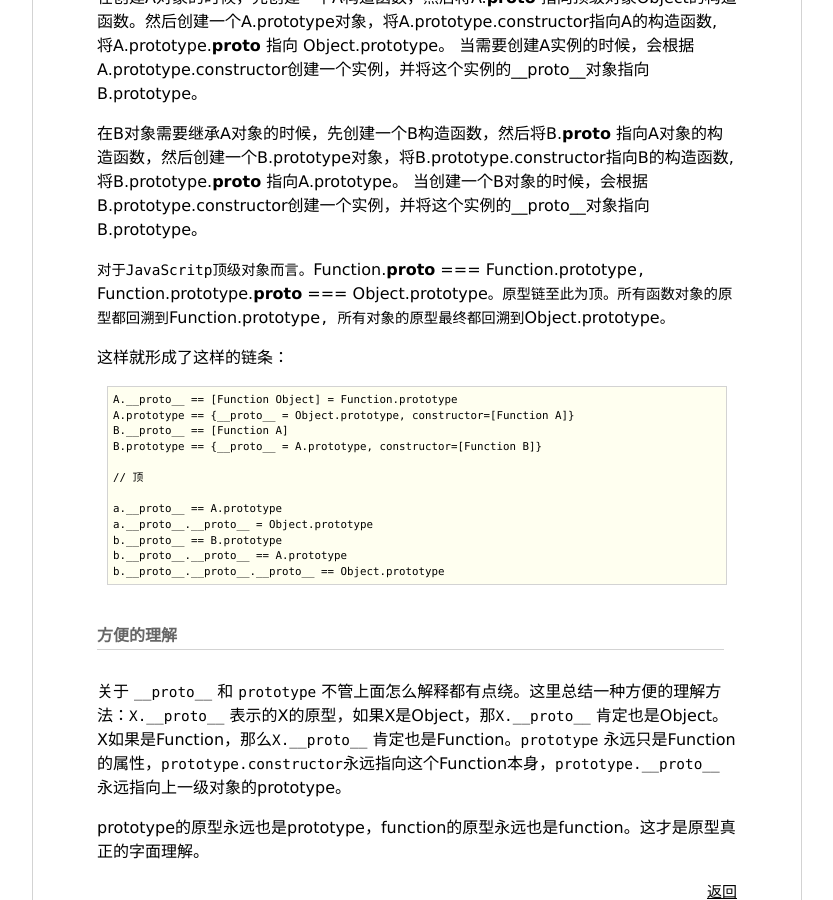
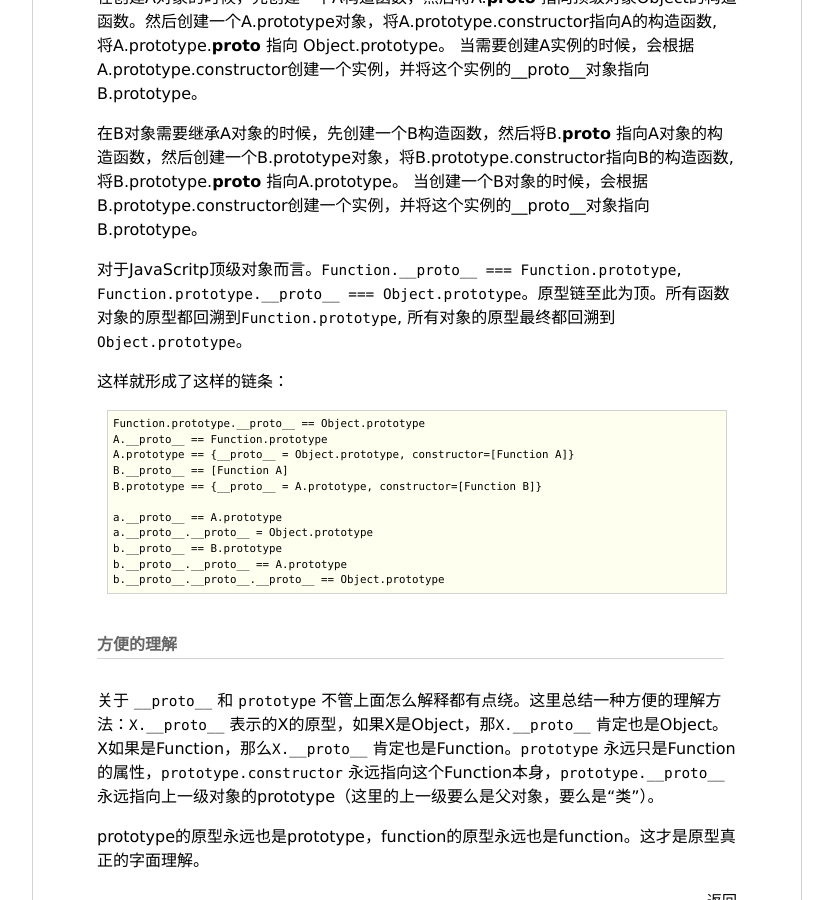
Before and after one commit to chufengma/blog, a Jekyll site: the page built from _posts/2018-07-05-JavaScript原型原型链.md, in a window 1280 px wide and 900 px high, scrolled down 1302 px. Shown: the whole window, without its empty margins (224-1057 px from the left). Built offline with Jekyll 4.4.1, drawn with Linux system fonts in a browser that asks for light colours; our own code applies the rules of GitHub Pages for plain Markdown files.

Commit message:
Update 2018-07-05-JavaScript原型原型链.md

````diff
--- a/_posts/2018-07-05-JavaScript原型原型链.md
+++ b/_posts/2018-07-05-JavaScript原型原型链.md
@@ -50,17 +50,16 @@
 在B对象需要继承A对象的时候，先创建一个B构造函数，然后将B.__proto__ 指向A对象的构造函数，然后创建一个B.prototype对象，将B.prototype.constructor指向B的构造函数, 将B.prototype.__proto__ 指向A.prototype。
 当创建一个B对象的时候，会根据B.prototype.constructor创建一个实例，并将这个实例的__proto__对象指向B.prototype。
 
-`对于JavaScritp顶级对象而言。`Function.__proto__ === Function.prototype`, `Function.prototype.__proto__ === Object.prototype`。原型链至此为顶。所有函数对象的原型都回溯到`Function.prototype`, 所有对象的原型最终都回溯到`Object.prototype`。`
+对于JavaScritp顶级对象而言。`Function.__proto__ === Function.prototype`, `Function.prototype.__proto__ === Object.prototype`。原型链至此为顶。所有函数对象的原型都回溯到`Function.prototype`, 所有对象的原型最终都回溯到`Object.prototype`。
 
 这样就形成了这样的链条：
 
 ```
-A.__proto__ == [Function Object] = Function.prototype
+Function.prototype.__proto__ == Object.prototype
+A.__proto__ == Function.prototype
 A.prototype == {__proto__ = Object.prototype, constructor=[Function A]}
 B.__proto__ == [Function A]
 B.prototype == {__proto__ = A.prototype, constructor=[Function B]}
-
-// 顶
 
 a.__proto__ == A.prototype
 a.__proto__.__proto__ = Object.prototype
@@ -70,6 +69,6 @@
 ```
 
 #### 方便的理解
-关于 `__proto__` 和 `prototype` 不管上面怎么解释都有点绕。这里总结一种方便的理解方法：`X.__proto__` 表示的X的原型，如果X是Object，那`X.__proto__` 肯定也是Object。X如果是Function，那么`X.__proto__` 肯定也是Function。`prototype` 永远只是Function的属性，`prototype.constructor`永远指向这个Function本身，`prototype.__proto__` 永远指向上一级对象的prototype。
+关于 `__proto__` 和 `prototype` 不管上面怎么解释都有点绕。这里总结一种方便的理解方法：`X.__proto__` 表示的X的原型，如果X是Object，那`X.__proto__` 肯定也是Object。X如果是Function，那么`X.__proto__` 肯定也是Function。`prototype` 永远只是Function的属性，`prototype.constructor` 永远指向这个Function本身，`prototype.__proto__` 永远指向上一级对象的prototype（这里的上一级要么是父对象，要么是“类”）。
 
 prototype的原型永远也是prototype，function的原型永远也是function。这才是原型真正的字面理解。
````
